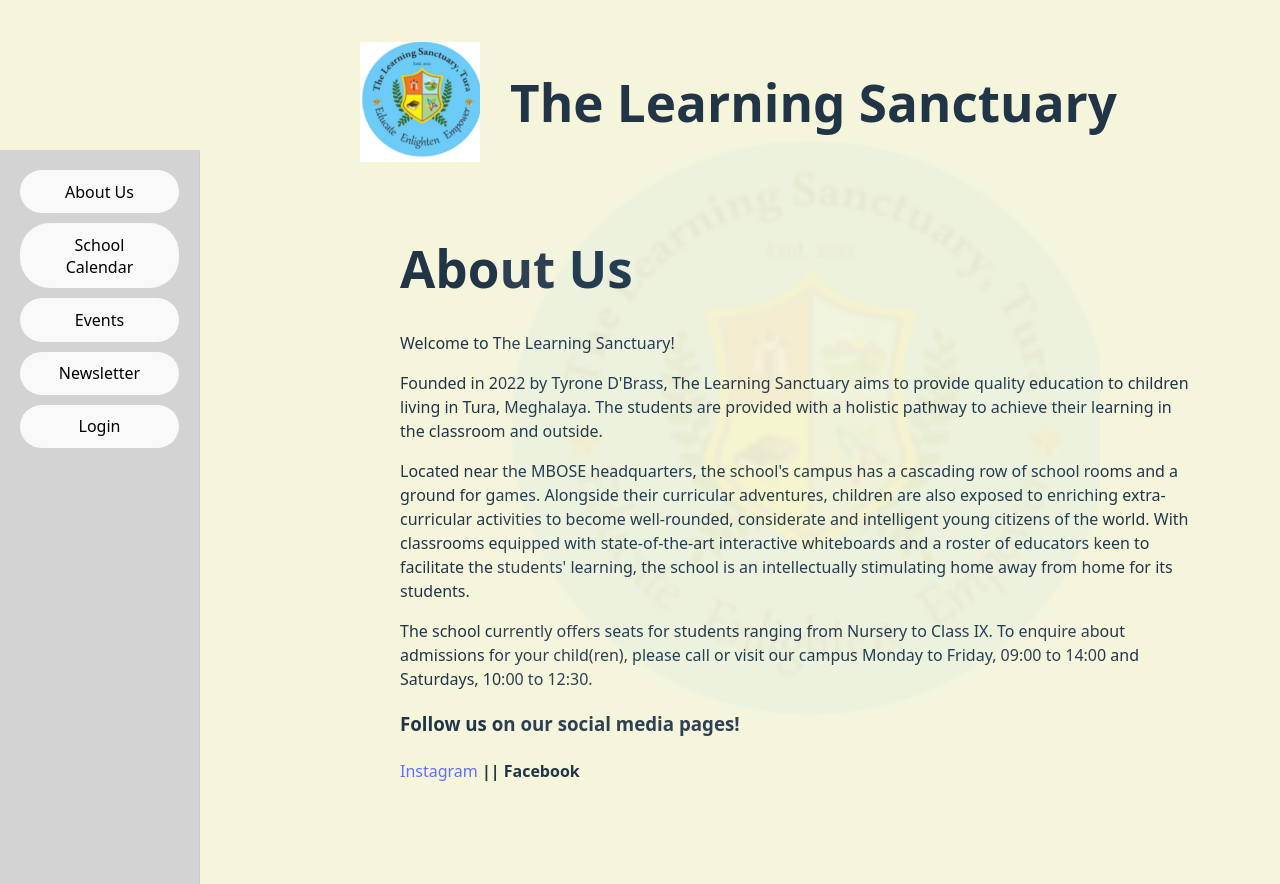
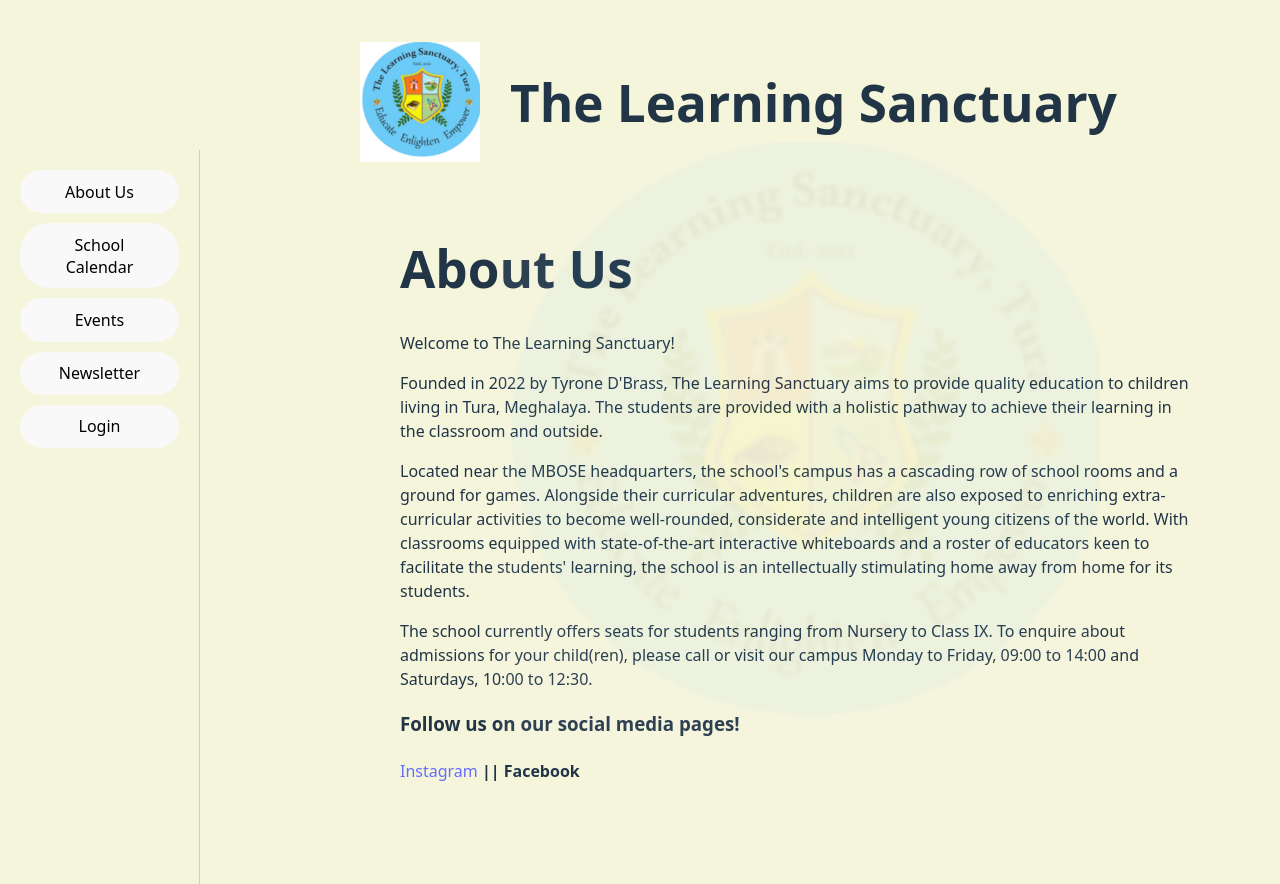
Before and after one commit to ricwrites/TLSWeb, a React (Vite) app in the folder TLSWeb/: page / in a window 1280 px wide. Built offline with nearby package versions, Linux system fonts and the light colour scheme.

Commit message:
Fixing the background colour

```diff
--- a/TLSWeb/src/App.css
+++ b/TLSWeb/src/App.css
@@ -7,14 +7,14 @@
   display: flex;
   flex-direction: column;
   padding: 20px;
-  background-color: lightgray;
+  background-color: beige;
   border-right: 1px solid #ccc;
   height: 100vh;        /* full height */
   box-sizing: border-box;
   z-index: 10;          /* ensure it’s above watermark */
 }
 
-body {
+body, #root {
 background-color:beige;
 }
 
@@ -31,6 +31,7 @@ background-color:beige;
   min-height: 100vh;
   box-sizing: border-box;
   z-index: 1;           /* default above watermark */
+  background-color:beige;
 }
 
 /* Header section */
@@ -38,6 +39,7 @@ background-color:beige;
   display: flex;
   align-items: center;
   margin-bottom: 1px;
+  background-color:beige;
 }
 
 .logo {
@@ -56,6 +58,7 @@ background-color:beige;
   transform: translate(-50%, -50%);
   pointer-events: none;    /* clicks pass through */
   z-index: 0;              /* behind content */
+  background-color:beige;
 }
 
 
```
